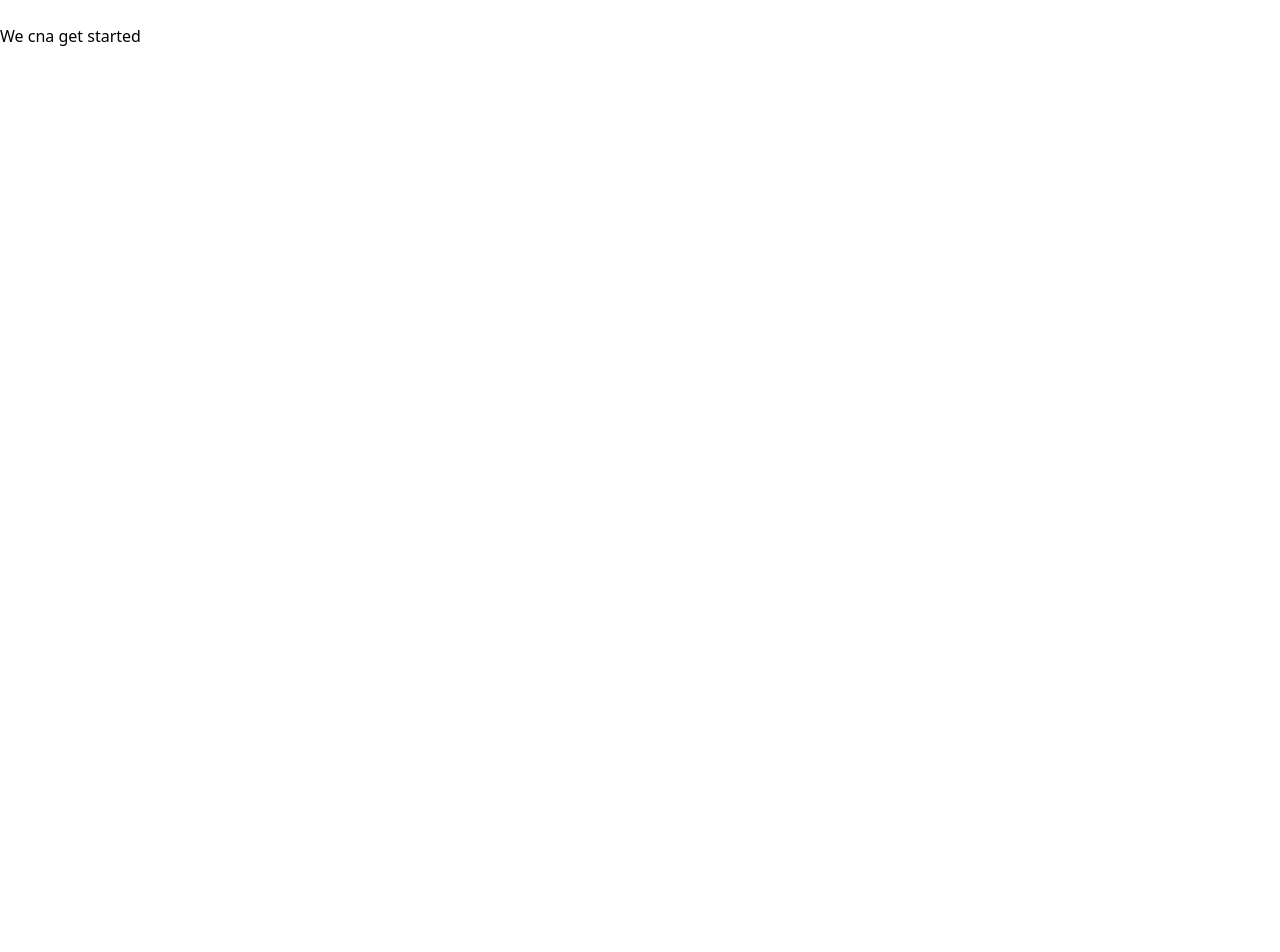
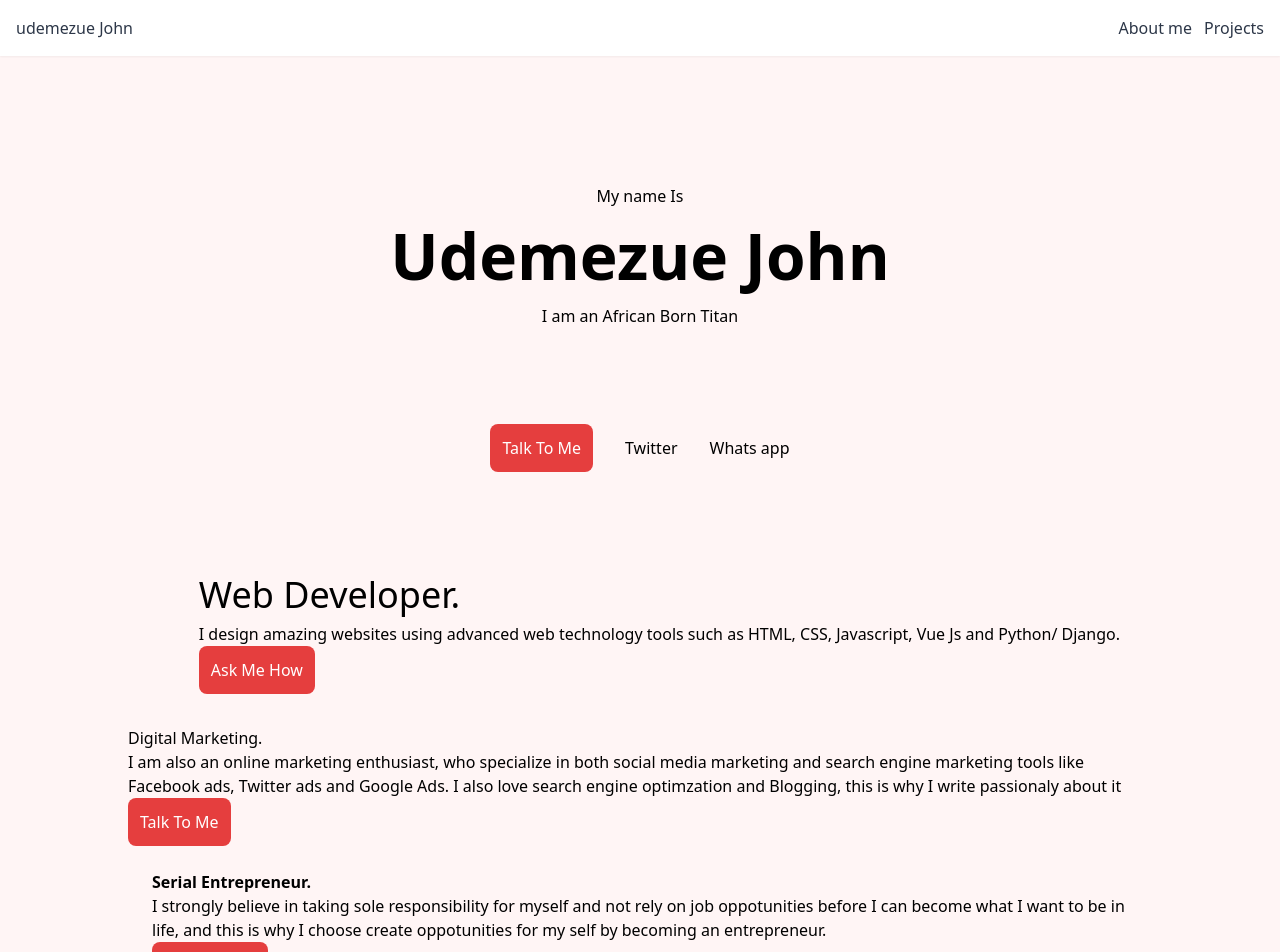
Before and after one commit to udemezue01/udemezue, a Vue app: page / in a window 1280 px wide. Shown: the top 952 px of the page. Before the commit the page ends 800 px from the top, so only its background shows below. Built offline with nearby package versions, Linux system fonts and the light colour scheme.

Commit message:
initial commit

```diff
--- a/package.json
+++ b/package.json
@@ -10,7 +10,7 @@
   "dependencies": {
     "core-js": "^3.6.5",
     "register-service-worker": "^1.7.1",
-    "tailwindcss": "^1.4.6",
+    "tailwindcss": "^1.6.2",
     "vue": "^2.6.11",
     "vue-router": "^3.2.0",
     "vuex": "^3.4.0"
--- a/src/App.vue
+++ b/src/App.vue
@@ -1,5 +1,7 @@
 <template>
-  <div id="app">
+  <div id="app" class="bg-red-100">
+
+  	<navbar> </navbar>
 
     <router-view/>
   </div>
@@ -8,3 +10,30 @@
 <style>
 
 </style>
+
+<script >
+
+import navbar from './components/Navbar.vue'
+
+export default {
+
+components:{
+
+	navbar,
+
+},
+
+data(){
+
+	return{
+
+
+	}
+},
+
+
+}
+
+
+
+</script>
--- a/src/components/Navbar.vue
+++ b/src/components/Navbar.vue
@@ -3,15 +3,27 @@
 
   <!--   The navigational bar section -->
 
-    <div class="bg-white flex justify-between py-3 px-3">
+    <div class="bg-white flex justify-between py-4 px-4 items-center shadow-sm">
 
-      <div>
+      <div class="text-gray-800">
 
+        <span> udemezue John </span>
+      </div>
+
+      <div class="block lg:hidden">
+
+        <h1> This is a heading</h1>
 
       </div>
 
-      <div>
+      <div class="hidden lg:block">
 
+        <ul class = "text-gray-800 list-none flex items-center justify-between space-x-3">
+
+        <li> About me</li>
+         <li> Projects</li>
+
+      </ul>
 
       </div>
 
--- a/src/router/index.js
+++ b/src/router/index.js
@@ -1,14 +1,15 @@
 import Vue from 'vue'
 import VueRouter from 'vue-router'
 import Home from '../views/Home.vue'
+import Landing from '../views/Landing.vue'
 
 Vue.use(VueRouter)
 
   const routes = [
   {
     path: '/',
-    name: 'Home',
-    component: Home
+    name: 'Landing',
+    component: Landing
   },
   {
     path: '/about',
--- a/src/views/About.vue
+++ b/src/views/About.vue
@@ -3,3 +3,9 @@
     <h1>This is an about page</h1>
   </div>
 </template>
+
+<script>
+
+
+
+</script
--- a/src/views/Home.vue
+++ b/src/views/Home.vue
@@ -1,12 +1,7 @@
 <template>
-  <div class="home">
+  <div id="home" class="h-full bg-white">
 
-  	<Navbar> </Navbar>
 
-  	<div>
-
-  		We cna get started
-  	</div>
 
   </div>
 </template>
@@ -14,12 +9,12 @@
 <script>
 // @ is an alias to /src
 
-import Navbar from '@/components/Navbar.vue'
+// import Navbar from '@/components/Navbar.vue'
 
 export default {
   name: 'Home',
   components: {
-    Navbar
+    // Navbar
   },
 
   data(){
--- /dev/null
+++ b/src/views/Landing.vue
@@ -0,0 +1,162 @@
+<template>
+  <div id="home" class="h-screen px-18">
+
+    <!-- The introductory section -->
+
+    <div class="item-center mt-32">
+
+      <p class="text-center font-body font-ordinary"> My name Is</p>
+
+        <h1 class="text-center font-body font-black sm:text-5xl lg:text-6xl"> Udemezue John </h1>
+
+        <p class="text-center font-body font-ordinary"> I am an African Born Titan</p>
+
+        <div class="flex items-center space-x-8 justify-center mt-24">
+
+          <button class="bg-red-600 text-white py-3 px-3 rounded-lg font-body font-medium">
+            Talk To Me
+          </button>
+
+          <button>
+            Twitter
+          </button>
+
+          <button>
+            Whats app
+          </button>
+
+        </div>
+
+    </div>
+
+    <!-- End of the introductory section -->
+
+    <!-- The featured section -->
+
+    <div class="mt-16">
+
+    <!-- 	The first flex -->
+
+    	<div class="flex justify-between px-32">
+    		<div>
+
+    			<img src="" class="object-center object-cover">
+
+    		</div>
+
+    		<div class="p-8">
+          <h1 class="text-4xl"> Web Developer.</h1>
+    			<p>
+
+
+                  I design amazing websites using advanced web technology tools such as HTML, CSS, Javascript, Vue Js and Python/ Django.
+
+
+    			</p>
+
+    			<button class="bg-red-600 text-white py-3 px-3 rounded-lg font-body font-medium">
+            Ask Me How
+          </button>
+
+    		</div>
+
+    	</div>
+
+    	<!-- End of the first flex -->
+
+    	 <!-- 	The second flex -->
+
+    	<div class="flex justify-between px-32">
+    		<div>
+
+            <h1>   Digital Marketing.</h1>
+
+          <p>
+
+
+                I am also an online marketing enthusiast, who specialize in both social media marketing and search engine marketing tools like Facebook ads, Twitter ads and Google Ads.
+
+                I also love search engine optimzation and Blogging, this is why I write passionaly about it
+
+          </p>
+
+
+    		<button class="bg-red-600 text-white py-3 px-3 rounded-lg font-body font-medium">
+            Talk To Me
+          </button>
+
+
+    		</div>
+
+    		<div>
+
+    			<img src="" class="object-cover object-center">
+
+    		</div>
+
+    	</div>
+
+    	<!-- End of the second flex -->
+
+
+
+    	 <!-- 	The Third flex -->
+
+    	<div class="flex justify-between px-32">
+    		<div>
+    			<img src="" class="object-center object-cover">
+
+    		</div>
+
+    		<div  class="p-6 ">
+
+          <h1 class="font-black">  Serial Entrepreneur.</h1>
+
+          <p>
+
+
+            I strongly believe in taking sole responsibility for myself and not rely on job oppotunities before I can become what I want to be in life, and this is why I choose create oppotunities for my self by becoming an entrepreneur.
+
+          </p>
+
+    		<button class="bg-red-600 text-white py-3 px-3 rounded-lg font-body font-medium">
+            Ask Me How
+          </button>
+
+
+    		</div>
+
+    	</div>
+
+    	<!-- End of the Third flex -->
+
+    </div>
+
+
+    <!-- End of the featured section -->
+
+
+
+  </div>
+</template>
+
+<script>
+// @ is an alias to /src
+
+// import Navbar from '@/components/Navbar.vue'
+
+export default {
+  name: 'Home',
+  components: {
+    // Navbar
+  },
+
+  data(){
+
+  	return{
+
+
+  	}
+  }
+}
+</script>
--- a/vue.config.js
+++ b/vue.config.js
@@ -2,6 +2,6 @@ module.exports = {
   pwa: {
     themeColor: '#805ad5',
     msTileColor: '#805ad5',
-    name: 'Resume.ly'
+    name: 'Udemezue'
   }
 }
```
Also changed, not shown: 1 other file (tests, documents, lock files or other folders).
